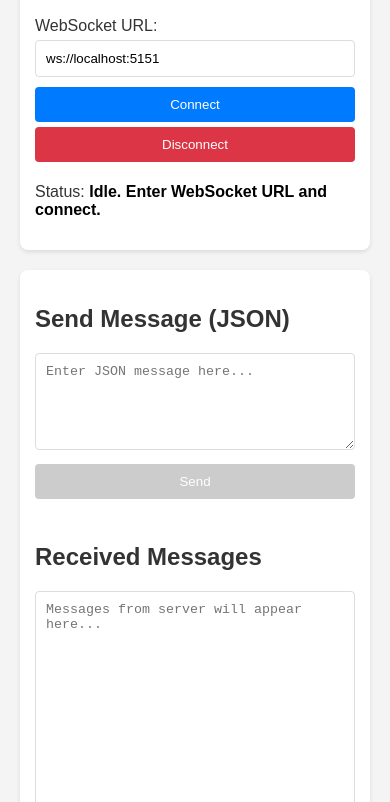
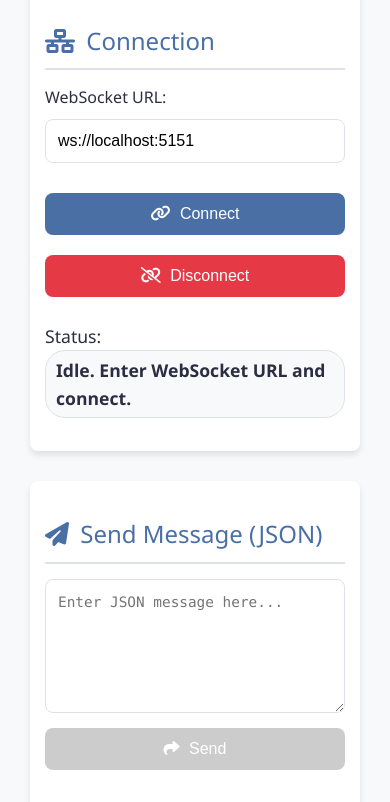
Before and after one commit to radial-hks/mcp-wdpcameracontrol-server, a website: page public/index.html in a window 390 px wide. Shown: the part 146-948 px from the top of the page. Drawn offline with Linux system fonts and the light colour scheme.

Commit message:
feat(ui): enhance websocket client with modern styling and status indicators
- Add Font Awesome icons for better visual cues
- Implement CSS variables for consistent theming
- Improve status display with color-coded classes
- Refactor layout with responsive design improvements

```diff
--- a/public/app.js
+++ b/public/app.js
@@ -12,7 +12,19 @@ document.addEventListener('DOMContentLoaded', () => {
 
     function updateStatus(message, isError = false) {
         statusDisplay.textContent = message;
-        statusDisplay.style.color = isError ? 'red' : 'black';
+
+        // 移除所有状态类
+        statusDisplay.classList.remove('status-connected', 'status-error', 'status-connecting');
+
+        // 根据消息内容添加适当的状态类
+        if (isError) {
+            statusDisplay.classList.add('status-error');
+        } else if (message.includes('Connected to')) {
+            statusDisplay.classList.add('status-connected');
+        } else if (message.includes('Connecting')) {
+            statusDisplay.classList.add('status-connecting');
+        }
+
         console.log(`Status: ${message}`);
     }
 
--- a/public/index.html
+++ b/public/index.html
@@ -5,30 +5,37 @@
     <meta name="viewport" content="width=device-width, initial-scale=1.0">
     <title>WebSocket Client</title>
     <link rel="stylesheet" href="style.css">
+    <link rel="stylesheet" href="https://cdnjs.cloudflare.com/ajax/libs/font-awesome/6.4.0/css/all.min.css">
 </head>
 <body>
-    <h1>WebSocket Client</h1>
+    <div class="container">
+        <h1><i class="fas fa-plug"></i> WebSocket Client</h1>
 
         <div class="connection-section">
-        <h2>Connection</h2>
+            <h2><i class="fas fa-network-wired"></i> Connection</h2>
+            <div class="input-group">
                 <label for="wsUrl">WebSocket URL:</label>
                 <input type="text" id="wsUrl" value="ws://localhost:5151">
-        <button id="connectBtn">Connect</button>
-        <button id="disconnectBtn" disabled>Disconnect</button>
-        <p>Status: <span id="status">Idle</span></p>
+            </div>
+            <div class="button-group">
+                <button id="connectBtn"><i class="fas fa-link"></i> Connect</button>
+                <button id="disconnectBtn" disabled><i class="fas fa-unlink"></i> Disconnect</button>
+            </div>
+            <p class="status-display">Status: <span id="status">Idle</span></p>
         </div>
 
         <div class="message-section">
             <div class="send-message">
-            <h2>Send Message (JSON)</h2>
+                <h2><i class="fas fa-paper-plane"></i> Send Message (JSON)</h2>
                 <textarea id="messageToSend" rows="5" placeholder="Enter JSON message here..."></textarea>
-            <button id="sendBtn" disabled>Send</button>
+                <button id="sendBtn" disabled><i class="fas fa-share"></i> Send</button>
             </div>
 
             <div class="received-messages">
-            <h2>Received Messages</h2>
+                <h2><i class="fas fa-inbox"></i> Received Messages</h2>
                 <textarea id="receivedMessages" rows="15" readonly placeholder="Messages from server will appear here..."></textarea>
-            <button id="clearLogBtn">Clear Log</button>
+                <button id="clearLogBtn"><i class="fas fa-trash"></i> Clear Log</button>
+            </div>
         </div>
     </div>
 
--- a/public/style.css
+++ b/public/style.css
@@ -1,85 +1,211 @@
-body {
-    font-family: sans-serif;
-    margin: 20px;
-    background-color: #f4f4f4;
-    color: #333;
+/* Modern WebSocket Client Styles */
+:root {
+    --primary-color: #4a6fa5;
+    --primary-hover: #3a5a8c;
+    --secondary-color: #e63946;
+    --secondary-hover: #c1121f;
+    --background-color: #f8f9fa;
+    --card-bg: #ffffff;
+    --text-color: #2b2d42;
+    --border-color: #dee2e6;
+    --success-color: #2a9d8f;
+    --info-color: #457b9d;
+    --border-radius: 8px;
+    --box-shadow: 0 4px 6px rgba(0, 0, 0, 0.1);
+    --transition: all 0.3s ease;
 }
 
-h1, h2 {
-    color: #333;
+body {
+    font-family: 'Segoe UI', Tahoma, Geneva, Verdana, sans-serif;
+    margin: 0;
+    padding: 20px;
+    background-color: var(--background-color);
+    color: var(--text-color);
+    line-height: 1.6;
+}
+
+.container {
+    max-width: 1200px;
+    margin: 0 auto;
+    padding: 20px;
+}
+
+.input-group {
+    margin-bottom: 15px;
+}
+
+.button-group {
+    display: flex;
+    gap: 10px;
+    margin-bottom: 15px;
+    flex-wrap: wrap;
+}
+
+.status-display {
+    margin-top: 15px;
+    font-size: 1.1rem;
+}
+
+i {
+    margin-right: 5px;
+}
+
+h1 {
+    text-align: center;
+    color: var(--primary-color);
+    margin-bottom: 30px;
+    font-size: 2.5rem;
+    font-weight: 600;
+}
+
+h2 {
+    color: var(--primary-color);
+    font-size: 1.5rem;
+    margin-bottom: 15px;
+    font-weight: 500;
+    border-bottom: 2px solid var(--border-color);
+    padding-bottom: 8px;
 }
 
 .connection-section, .message-section {
-    background-color: #fff;
-    padding: 15px;
-    margin-bottom: 20px;
-    border-radius: 8px;
-    box-shadow: 0 2px 4px rgba(0, 0, 0, 0.1);
+    background-color: var(--card-bg);
+    padding: 25px;
+    margin-bottom: 30px;
+    border-radius: var(--border-radius);
+    box-shadow: var(--box-shadow);
+    transition: var(--transition);
+}
+
+.connection-section:hover, .message-section:hover {
+    box-shadow: 0 6px 12px rgba(0, 0, 0, 0.15);
 }
 
 label {
     display: inline-block;
-    margin-bottom: 5px;
+    margin-bottom: 8px;
+    font-weight: 500;
+    color: var(--text-color);
 }
 
 input[type="text"] {
-    width: calc(100% - 22px); /* Adjust for padding and border */
-    padding: 10px;
-    margin-bottom: 10px;
-    border: 1px solid #ddd;
-    border-radius: 4px;
+    width: calc(100% - 22px);
+    padding: 12px;
+    margin-bottom: 15px;
+    border: 1px solid var(--border-color);
+    border-radius: var(--border-radius);
     box-sizing: border-box;
+    transition: var(--transition);
+    font-size: 1rem;
+}
+
+input[type="text"]:focus {
+    border-color: var(--primary-color);
+    outline: none;
+    box-shadow: 0 0 0 3px rgba(74, 111, 165, 0.2);
 }
 
 button {
-    padding: 10px 15px;
-    background-color: #007bff;
+    padding: 12px 20px;
+    background-color: var(--primary-color);
     color: white;
     border: none;
-    border-radius: 4px;
+    border-radius: var(--border-radius);
     cursor: pointer;
-    margin-right: 5px;
-    margin-bottom: 5px; /* Added for better spacing on smaller screens */
+    margin-right: 10px;
+    margin-bottom: 10px;
+    font-weight: 500;
+    transition: var(--transition);
+    font-size: 1rem;
 }
 
 button:hover {
-    background-color: #0056b3;
+    background-color: var(--primary-hover);
+    transform: translateY(-2px);
+}
+
+button:active {
+    transform: translateY(0);
 }
 
 button:disabled {
     background-color: #ccc;
     cursor: not-allowed;
+    transform: none;
 }
 
 #disconnectBtn {
-    background-color: #dc3545;
+    background-color: var(--secondary-color);
 }
 
 #disconnectBtn:hover {
-    background-color: #c82333;
+    background-color: var(--secondary-hover);
+}
+
+#clearLogBtn {
+    background-color: var(--info-color);
+}
+
+#clearLogBtn:hover {
+    background-color: #3d6990;
 }
 
 textarea {
-    width: calc(100% - 22px); /* Adjust for padding and border */
-    padding: 10px;
-    margin-bottom: 10px;
-    border: 1px solid #ddd;
-    border-radius: 4px;
+    width: calc(100% - 22px);
+    padding: 12px;
+    margin-bottom: 15px;
+    border: 1px solid var(--border-color);
+    border-radius: var(--border-radius);
     box-sizing: border-box;
-    font-family: monospace; /* Good for JSON */
+    font-family: 'Consolas', 'Courier New', monospace;
+    font-size: 0.9rem;
+    line-height: 1.5;
+    resize: vertical;
+    transition: var(--transition);
+}
+
+textarea:focus {
+    border-color: var(--primary-color);
+    outline: none;
+    box-shadow: 0 0 0 3px rgba(74, 111, 165, 0.2);
 }
 
 #status {
     font-weight: bold;
+    padding: 5px 10px;
+    border-radius: 20px;
+    display: inline-block;
+    background-color: #f8f9fa;
+    border: 1px solid var(--border-color);
 }
 
 .message-section {
     display: flex;
-    gap: 20px; /* Space between send and received sections */
+    gap: 30px;
 }
 
 .send-message, .received-messages {
-    flex: 1; /* Each takes half the space */
+    flex: 1;
+    display: flex;
+    flex-direction: column;
+}
+
+/* Status colors */
+.status-connected {
+    color: var(--success-color);
+    background-color: rgba(42, 157, 143, 0.1);
+    border-color: var(--success-color);
+}
+
+.status-error {
+    color: var(--secondary-color);
+    background-color: rgba(230, 57, 70, 0.1);
+    border-color: var(--secondary-color);
+}
+
+.status-connecting {
+    color: var(--info-color);
+    background-color: rgba(69, 123, 157, 0.1);
+    border-color: var(--info-color);
 }
 
 /* Responsive adjustments */
@@ -89,7 +215,19 @@ textarea {
     }
 
     input[type="text"], textarea, button {
-        width: 100%; /* Full width on smaller screens */
+        width: 100%;
         margin-right: 0;
     }
+
+    body {
+        padding: 10px;
+    }
+
+    .connection-section, .message-section {
+        padding: 15px;
+    }
+
+    h1 {
+        font-size: 2rem;
+    }
 }
```
Lines whose indentation alone changed are shown as unchanged.
